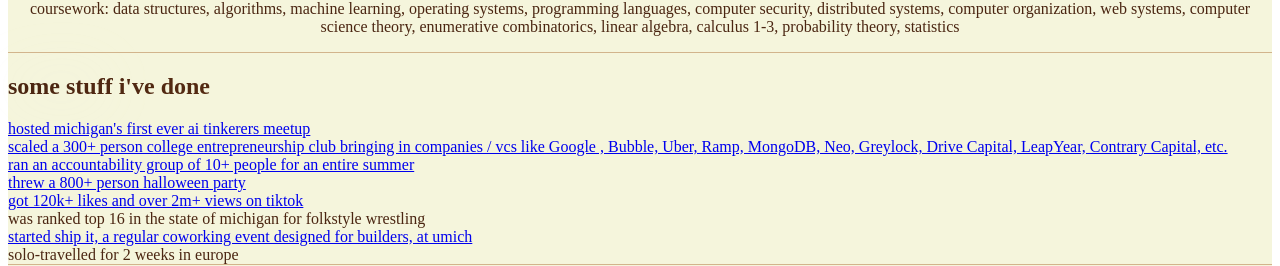
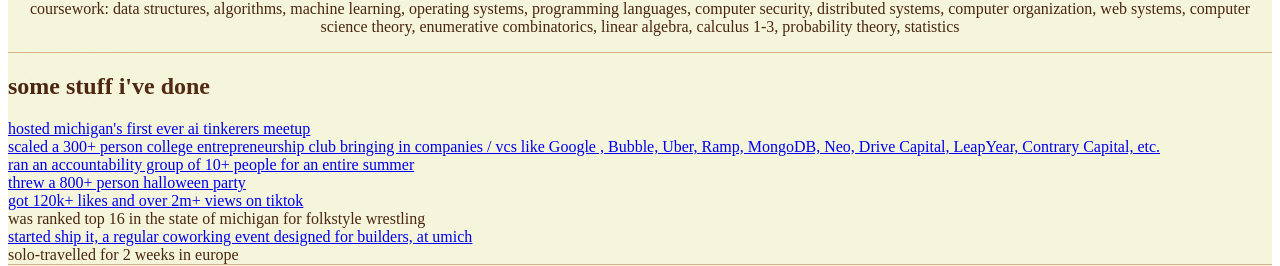
Before and after one commit to devk03/portfolio-website, a Next.js app: page / in a window 1280 px wide. Shown: the part 968-1234 px from the top of the page. Built offline with nearby package versions, Linux system fonts and the light colour scheme.

Commit message:
removed greylock

```diff
--- a/pages/index.tsx
+++ b/pages/index.tsx
@@ -141,7 +141,7 @@ const Home: NextPage = () => {
     },
     {
       title: "scaled a 300+ person college entrepreneurship club bringing in companies / vcs like Google\
-      , Bubble, Uber, Ramp, MongoDB, Neo, Greylock, Drive Capital, LeapYear, Contrary Capital, etc.",
+      , Bubble, Uber, Ramp, MongoDB, Neo, Drive Capital, LeapYear, Contrary Capital, etc.",
       link: "https://v1michigan.com/"
     },
     {
```
